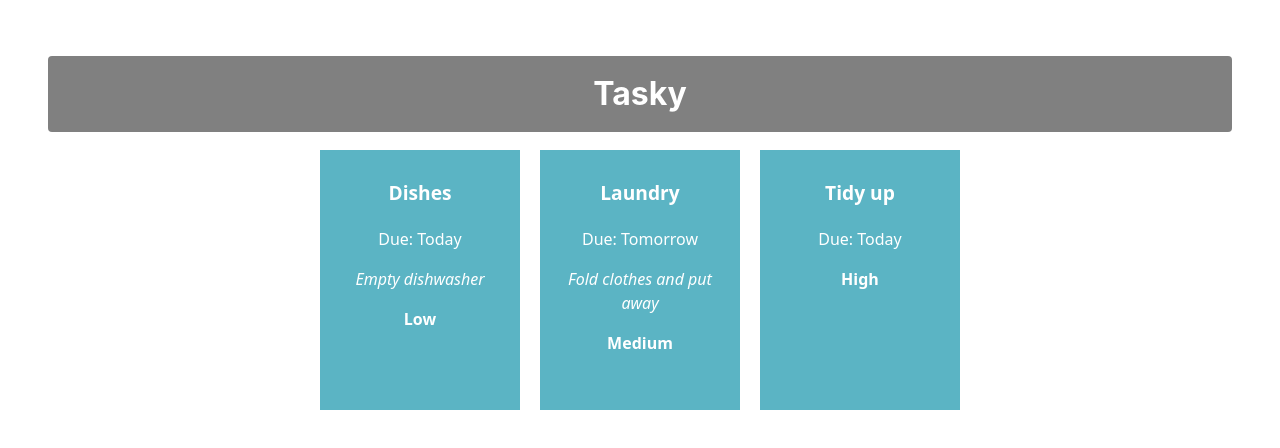
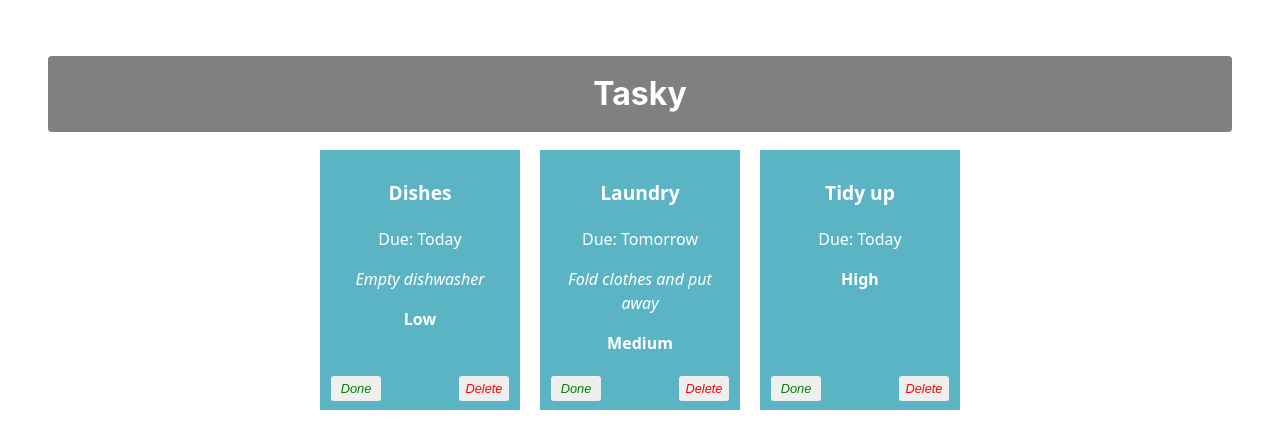
Before and after one commit to StevenSheehan04/react-basics-lab, a React (Vite) app in the folder tasky/: page / in a window 1280 px wide. Shown: the top 448 px of the page. Built offline with nearby package versions, Linux system fonts and the light colour scheme.

Commit message:
Delete a task

```diff
--- a/tasky/src/App.css
+++ b/tasky/src/App.css
@@ -48,3 +48,27 @@
 .priority {
   font-weight: bold;
 }
+
+button {
+  border: none;
+  border-radius: 3px;
+  font-style: italic;
+  font-size: 0.8em;
+  margin: 4px 6px;
+  width: 50px;
+  height: 25px;
+}
+
+.doneButton {
+  position: absolute;
+  bottom: 5px;
+  left: 5px;
+  color: green;
+}
+
+.deleteButton {
+  position: absolute;
+  bottom: 5px;
+  right: 5px;
+  color: red;
+}
--- a/tasky/src/App.jsx
+++ b/tasky/src/App.jsx
@@ -6,23 +6,40 @@
 function App() {
       const [taskState, setTaskState] = useState({
   tasks: [
-    { id: 1, title: "Dishes", description: "Empty dishwasher", deadline: "Today", priority: "Low" },
-    { id: 2, title: "Laundry", description: "Fold clothes and put away", deadline: "Tomorrow", priority: "Medium" },
-    { id: 3, title: "Tidy up", deadline: "Today", priority: "High" }
+    { id: 1, title: "Dishes", description: "Empty dishwasher", deadline: "Today", priority: "Low", done: false },
+    { id: 2, title: "Laundry", description: "Fold clothes and put away", deadline: "Tomorrow", priority: "Medium", done: false },
+    { id: 3, title: "Tidy up", deadline: "Today", priority: "High", done: false  }
   ]
 });
+
+  const doneHandler = (taskIndex) => {
+    const tasks = [...taskState.tasks];
+    tasks[taskIndex].done = !tasks[taskIndex].done;
+    setTaskState({tasks});
+    console.log(`${taskIndex} ${tasks[taskIndex].done}`);
+  }
+
+    const deleteHandler = (taskIndex) => {
+    const tasks = [...taskState.tasks];
+    tasks.splice(taskIndex, 1);
+    setTaskState({tasks});
+  }
 
 
     return (
     <div className="container">
       <h1>Tasky</h1>
-         {taskState.tasks.map((task) => (
+         {taskState.tasks.map((task, index) => (
     <Task
       title={task.title}
       description={task.description}
       deadline={task.deadline}
       priority={task.priority}
       key={task.id}
+      done={task.done}
+        deleteTask = {() => deleteHandler(index)}
+      markDone={() => doneHandler(index)}
+
     />
   ))}
 
--- a/tasky/src/components/Task.jsx
+++ b/tasky/src/components/Task.jsx
@@ -2,12 +2,16 @@
 
 const Task = (props) => {
   return (
-    <div className="card">
+      <div className="card" style={{backgroundColor: props.done ? 'lightgrey' : '#5bb4c4'}}>
       <p className="title">{props.title}</p>
       <p>Due: {props.deadline}</p>
       <p className="description">{props.description}</p>
       <p className="priority">{props.priority}</p>
+      <button onClick={props.markDone} className='doneButton'>Done</button>
+      <button className='deleteButton' onClick={props.deleteTask}>Delete</button>
+
     </div>
+
   );
 };
 
```
